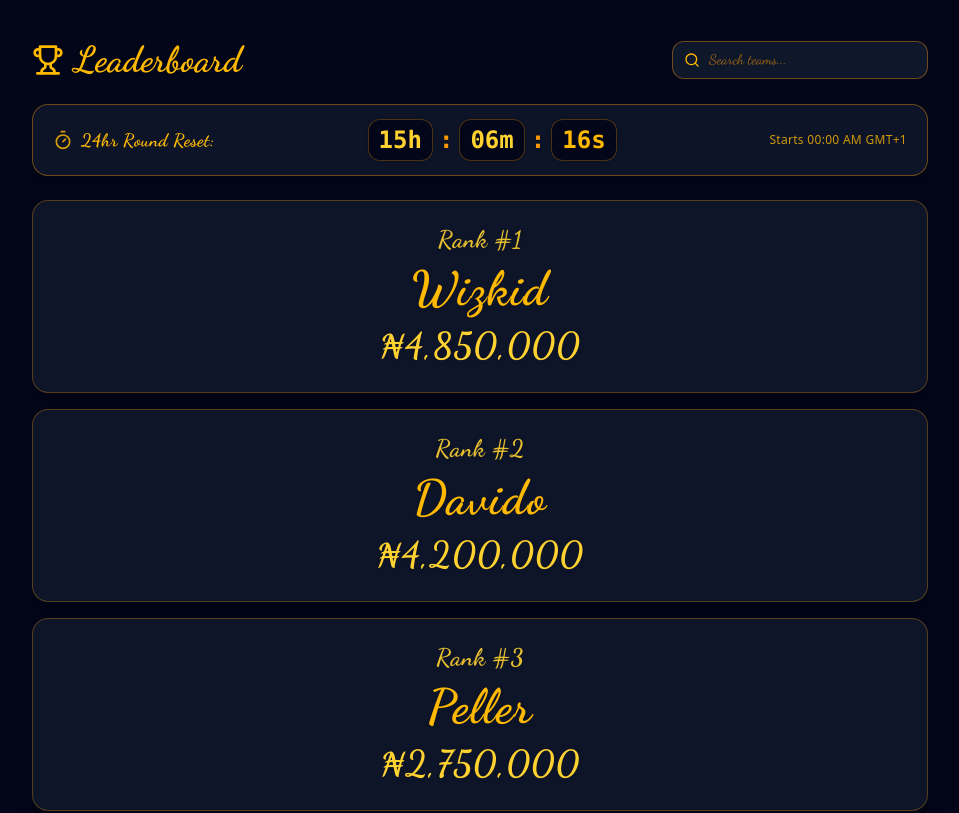
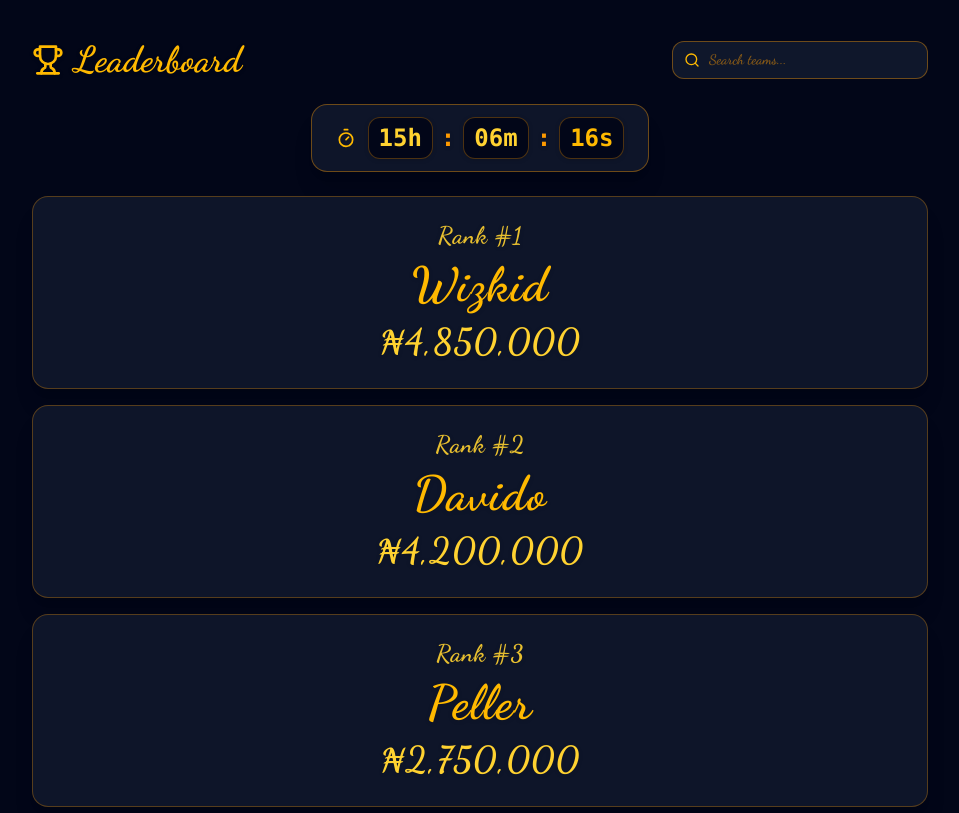
Before and after one commit to Coordinator-hq/001, a React (Vite) app: page / in a window 1280 px wide. Shown: the top 813 px of the page, without its empty margins (160-1119 px from the left). Built offline with nearby package versions, Linux system fonts and the light colour scheme.

Commit message:
refactor(ui): update DailyTimer layout and reset logic
Streamlined the timer calculation comment and updated the component styling for better centering and visual prominence.

```diff
--- a/src/components/DailyTimer.tsx
+++ b/src/components/DailyTimer.tsx
@@ -21,7 +21,7 @@
       const gmtPlusOneMs = nowUtcMs + (1 * 60 * 60 * 1000);
       const gmtPlusOneDate = new Date(gmtPlusOneMs);
 
-      // Target is next 00:00:00 AM GMT+1 (24:00:00 of current day in GMT+1)
+      // Next 00:00:00 in GMT+1
       const nextMidnightGmtPlusOne = new Date(gmtPlusOneDate);
       nextMidnightGmtPlusOne.setUTCHours(24, 0, 0, 0);
 
@@ -45,14 +45,9 @@
   }, []);
 
   return (
-    <div className={`flex flex-wrap items-center justify-between gap-3 bg-slate-900/90 border border-amber-500/40 rounded-2xl px-5 py-3.5 shadow-xl ${className}`}>
-      <div className="flex items-center gap-2 text-amber-400">
-        <Timer className="w-5 h-5 text-amber-400 animate-pulse shrink-0" />
-        <span className="text-base sm:text-lg font-bold font-cursive tracking-wide">
-          24hr Round Reset:
-        </span>
-      </div>
-      <div className="flex items-center gap-1.5 font-mono font-black text-lg sm:text-2xl text-amber-300 drop-shadow">
+    <div className={`flex items-center justify-center gap-3 bg-slate-900/95 border border-amber-500/40 rounded-2xl py-3 px-6 shadow-xl w-fit mx-auto ${className}`}>
+      <Timer className="w-5 h-5 text-amber-400 shrink-0" />
+      <div className="flex items-center gap-2 font-mono font-black text-xl sm:text-2xl text-amber-300 drop-shadow">
         <span className="bg-slate-950 px-2.5 py-1 rounded-xl border border-amber-500/30">
           {timeLeft.hours}h
         </span>
@@ -65,9 +60,6 @@
           {timeLeft.seconds}s
         </span>
       </div>
-      <div className="text-xs text-amber-400/80 font-sans tracking-wide">
-        Starts 00:00 AM GMT+1
-      </div>
     </div>
   );
 };
```
